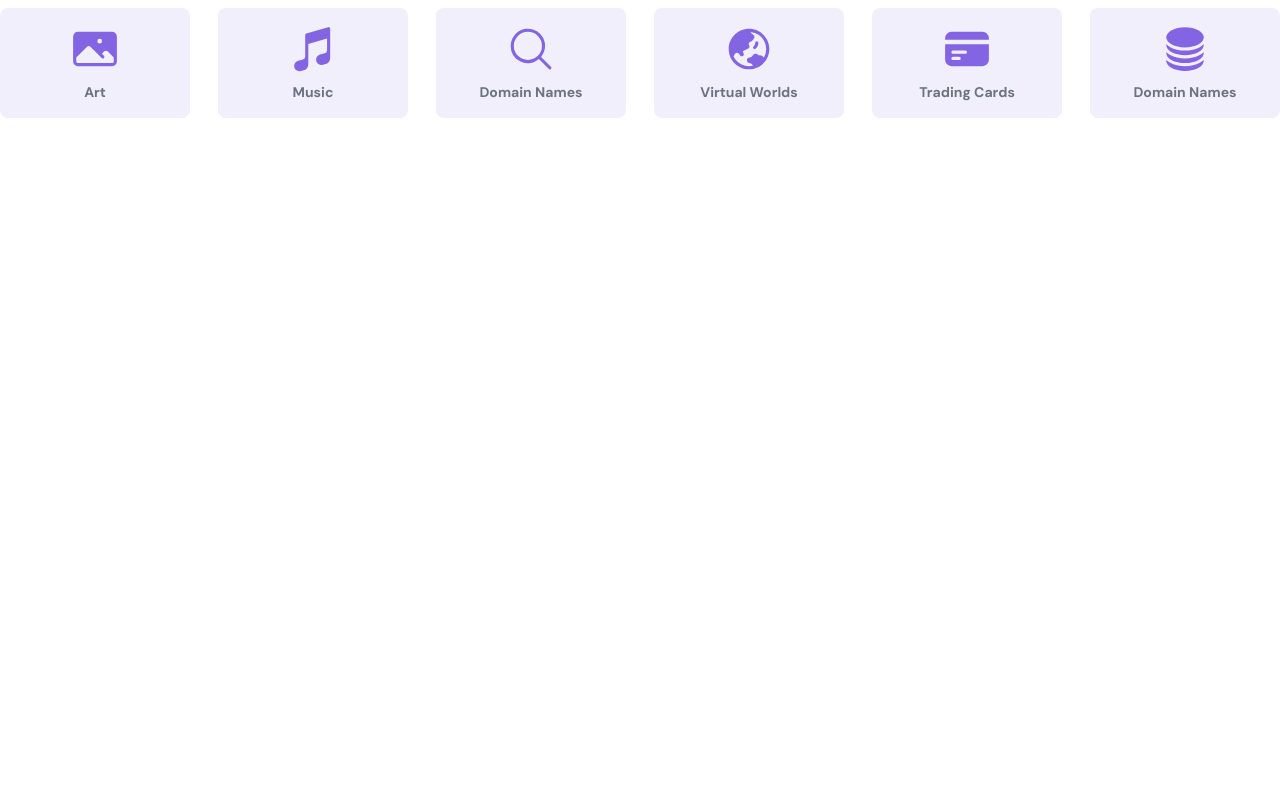
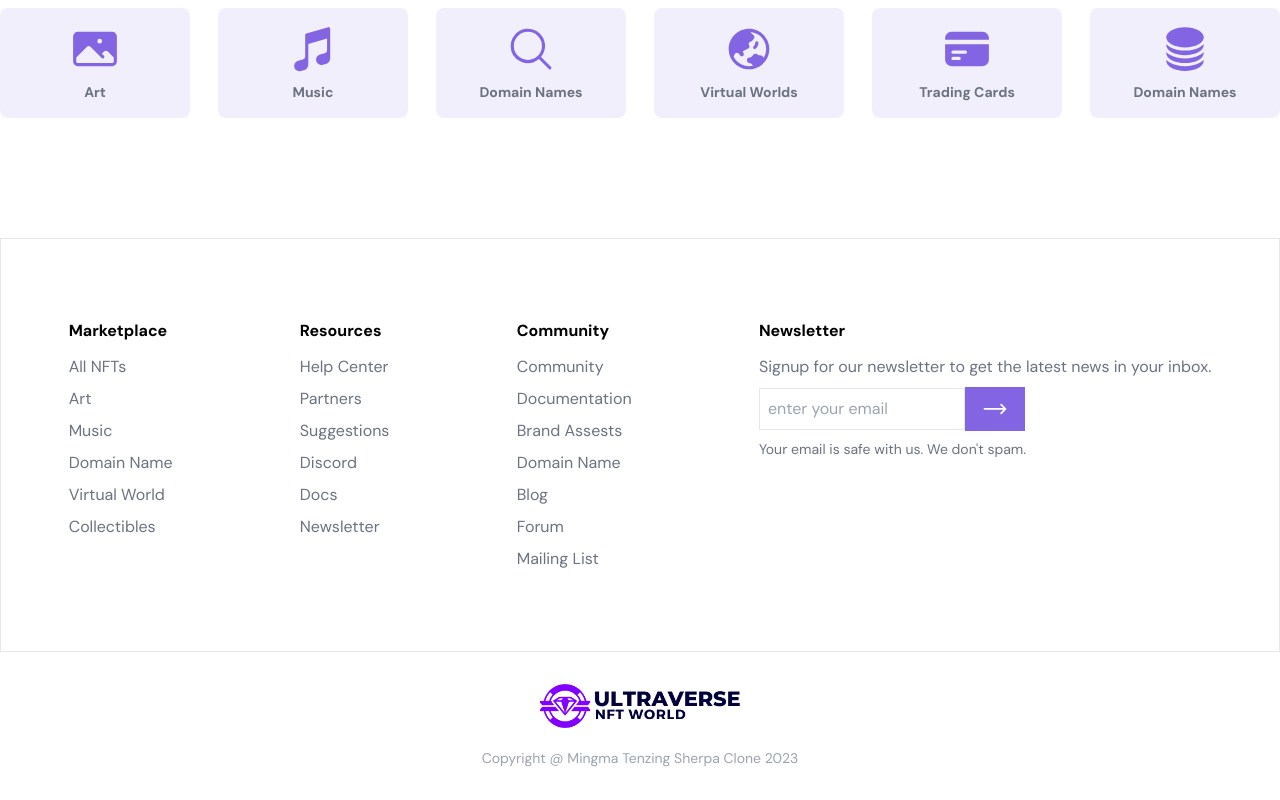
Before and after one commit to MingmaTenzing/mingma-internship, a Next.js app: page / in a window 1280 px wide. Shown: the part 2162-2962 px from the top of the page. Before the commit the page ends 2280 px from the top, so only its background shows below. Built offline with nearby package versions, Linux system fonts and the light colour scheme; no server answers.

Commit message:
finished footer section

```diff
--- a/src/components/BrowseCategory.tsx
+++ b/src/components/BrowseCategory.tsx
@@ -11,7 +11,7 @@ function BrowseCategory() {
       </div>
 
       <div className="mt-10 grid  grid-cols-2  gap-3 m-auto max-w-[320px]  md:flex md:max-w-[90%] lg:max-w-full md:justify-center md:space-x-4 ">
-        <div className="rounded-lg group hover:bg-darkpurple  w-[140px] lg:w-[200px] bg-purple bg-opacity-10 p-4">
+        <div className="rounded-lg cursor-pointer group hover:bg-darkpurple  w-[140px] lg:w-[200px] bg-purple bg-opacity-10 p-4">
             <div className="flex flex-col items-center space-y-2 ">
             <PhotoIcon className="w-[50px] text-purple group-hover:text-white transition-all ease-linear duration-300"/>
             <p className="group-hover:text-white  text-gray-500 text-sm text-center font-bold transition-all ease-linear duration-300">Art</p>
@@ -19,7 +19,7 @@ function BrowseCategory() {
 
 
         </div>
-        <div className="rounded-lg group hover:bg-darkpurple w-[140px] lg:w-[200px] bg-purple bg-opacity-10 p-4">
+        <div className="rounded-lg cursor-pointer group hover:bg-darkpurple w-[140px] lg:w-[200px] bg-purple bg-opacity-10 p-4">
             <div className="flex flex-col items-center space-y-2 ">
 
             <MusicalNoteIcon className="w-[50px] text-purple group-hover:text-white transition-all ease-linear duration-300"/>
@@ -28,7 +28,7 @@ function BrowseCategory() {
 
 
         </div>
-        <div className="rounded-lg group hover:bg-darkpurple w-[140px] lg:w-[200px] bg-purple bg-opacity-10 p-4">
+        <div className="rounded-lg cursor-pointer group hover:bg-darkpurple w-[140px] lg:w-[200px] bg-purple bg-opacity-10 p-4">
             <div className="flex flex-col items-center space-y-2 ">
 
             <MagnifyingGlassIcon className="w-[50px] text-purple group-hover:text-white transition-all ease-linear duration-300"/>
@@ -37,7 +37,7 @@ function BrowseCategory() {
 
 
         </div>
-        <div className="rounded-lg group hover:bg-darkpurple w-[140px] lg:w-[200px] bg-purple bg-opacity-10 p-4">
+        <div className="rounded-lg cursor-pointer group hover:bg-darkpurple w-[140px] lg:w-[200px] bg-purple bg-opacity-10 p-4">
             <div className="flex flex-col items-center space-y-2 ">
 
             <GlobeAsiaAustraliaIcon className="w-[50px] text-purple group-hover:text-white transition-all ease-linear duration-300"/>
@@ -46,7 +46,7 @@ function BrowseCategory() {
 
 
         </div>
-        <div className="rounded-lg group hover:bg-darkpurple w-[140px] lg:w-[200px] bg-purple bg-opacity-10 p-4">
+        <div className="rounded-lg cursor-pointer group hover:bg-darkpurple w-[140px] lg:w-[200px] bg-purple bg-opacity-10 p-4">
             <div className="flex flex-col items-center space-y-2 group-hover:text-white">
 
             <CreditCardIcon className="w-[50px] text-purple group-hover:text-white transition-all ease-linear duration-300"/>
@@ -57,7 +57,7 @@ function BrowseCategory() {
 
 
         </div>
-        <div className="rounded-lg group hover:bg-darkpurple w-[140px] lg:w-[200px] bg-purple bg-opacity-10 p-4">
+        <div className="rounded-lg cursor-pointer group hover:bg-darkpurple w-[140px] lg:w-[200px] bg-purple bg-opacity-10 p-4">
             <div className="   flex flex-col items-center space-y-2 ">
 
             <CircleStackIcon className="w-[50px] text-purple group-hover:text-white transition-all ease-linear duration-300"/>
--- /dev/null
+++ b/src/components/Footer.tsx
@@ -0,0 +1,59 @@
+import { ArrowLongRightIcon } from "@heroicons/react/24/solid"
+import Image from "next/image"
+import logo from "../assests/Ultraverse.png"
+
+function Footer() {
+  return (
+    <div>
+
+
+    <div className=" border mt-[120px] p-4 py-20 space-y-8 md:flex md:space-y-0  md:justify-center  md:space-x-14  lg:justify-around md:px-8">
+      <div className="space-y-2">
+        <h1 className="font-bold mb-3"> Marketplace</h1>
+     <p  className=" text-gray-500">All NFTs </p>
+     <p className=" text-gray-500">Art</p>
+     <p className=" text-gray-500">Music</p>
+     <p className=" text-gray-500">Domain Name</p>
+      <p className=" text-gray-500">Virtual World</p>
+      <p className=" text-gray-500">Collectibles</p>
+      </div>
+      <div className="space-y-2">
+        <h1 className="font-bold mb-3"> Resources</h1>
+     <p  className=" text-gray-500">Help Center </p>
+     <p className=" text-gray-500">Partners</p>
+     <p className=" text-gray-500">Suggestions</p>
+     <p className=" text-gray-500">Discord</p>
+      <p className=" text-gray-500">Docs</p>
+      <p className=" text-gray-500">Newsletter</p>
+      </div>
+      <div className="space-y-2">
+        <h1 className="font-bold mb-3"> Community</h1>
+     <p  className=" text-gray-500">Community </p>
+     <p className=" text-gray-500">Documentation</p>
+     <p className=" text-gray-500">Brand Assests</p>
+     <p className=" text-gray-500">Domain Name</p>
+      <p className=" text-gray-500">Blog</p>
+      <p className=" text-gray-500">Forum</p>
+      <p className=" text-gray-500">Mailing List</p>
+      </div>
+      <div className="space-y-2">
+        <h1 className="font-bold mb-3"> Newsletter</h1>
+     <p  className=" text-gray-500">Signup for our newsletter to get the latest news in your inbox. </p>
+
+    <form className="flex items-center ">
+    <input className="border p-2 " placeholder="enter your email"></input><button disabled className=" cursor-not-allowed px-4  py-2 bg-purple"><ArrowLongRightIcon className="text-white  w-7" /></button>
+    </form>
+    <p className="text-gray-500 text-sm"> Your email is safe with us. We don't spam.</p>
+
+      </div>
+
+    </div>
+
+    <div className="flex justify-center flex-col items-center space-y-5 py-8">
+      <Image src={logo} alt='logo' width={200} height={200} />
+      <p className="text-sm text-gray-400">Copyright @ Mingma Tenzing Sherpa Clone 2023</p>
+    </div>
+    </div>
+  )
+}
+export default Footer
--- a/src/pages/index.tsx
+++ b/src/pages/index.tsx
@@ -9,6 +9,7 @@ import HotCollections from '@/components/HotCollections'
 import NewItems from '@/components/NewItems'
 import TopSellers from '@/components/TopSellers'
 import BrowseCategory from '@/components/BrowseCategory'
+import Footer from '@/components/Footer'
 
 
 const inter = Inter({ subsets: ['latin'] })
@@ -36,6 +37,7 @@ export default function Home() {
       <NewItems />
       <TopSellers />
       <BrowseCategory/>
+      <Footer />
 
 
 
```
